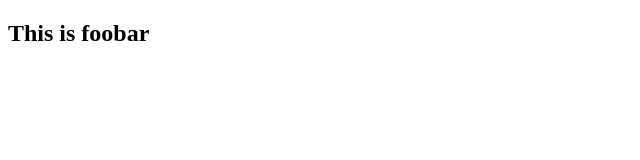
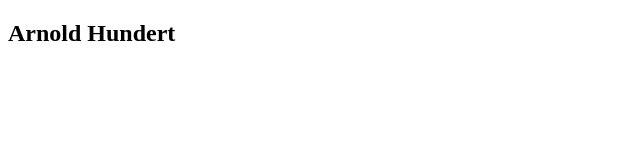
Before and after one commit to ArnoldHundert/foobar, a plain HTML site: page index.html in a window 1280 px wide. Shown: the full height of the page, 0-640 px from the left. Drawn offline with Linux system fonts and the light colour scheme.

Commit message:
update h2 with my name

```diff
--- a/index.html
+++ b/index.html
@@ -4,6 +4,6 @@
       <title>I'm committed</title>
    </head>
    <body>
-      <h2>This is foobar</h2>
+      <h2>Arnold Hundert</h2>
    </body>
 </html>
```
